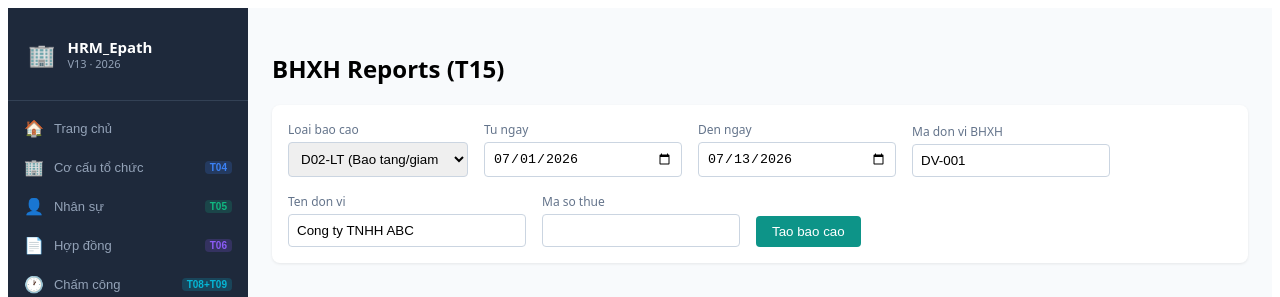
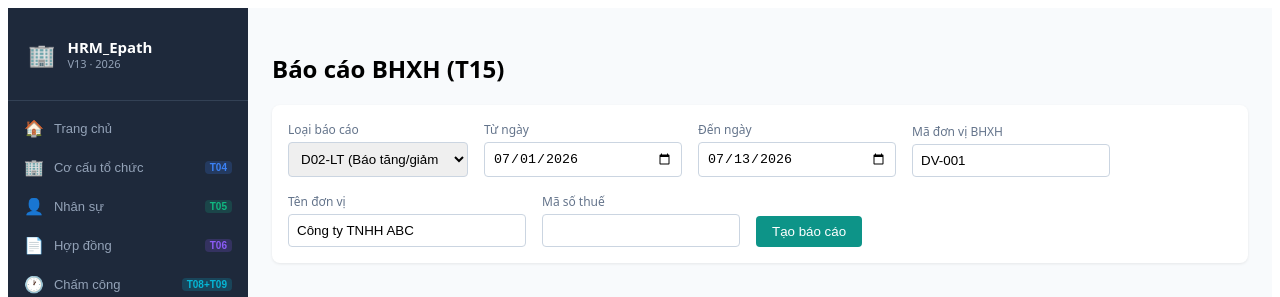
Before and after one commit to Min-Trees/HRM_Epath, a React (Vite) app in the folder hrm-system/frontend/: page /#/bhxh/reports in a window 1280 px wide. Shown: the top 297 px of the page. Built offline with nearby package versions, Linux system fonts and the light colour scheme.

Commit message:
fix: Vietnamese diacritics in BhxhReportPage (T15)
Co-authored-by: Cursor <cursoragent@cursor.com>

```diff
--- a/hrm-system/frontend/src/bhxh/BhxhReportPage.tsx
+++ b/hrm-system/frontend/src/bhxh/BhxhReportPage.tsx
@@ -10,7 +10,7 @@ export default function BhxhReportPage() {
   });
   const [denNgay, setDenNgay] = useState(() => new Date().toISOString().slice(0, 10));
   const [maDonVi, setMaDonVi] = useState("DV-001");
-  const [tenDonVi, setTenDonVi] = useState("Cong ty TNHH ABC");
+  const [tenDonVi, setTenDonVi] = useState("Công ty TNHH ABC");
   const [maSoThue, setMaSoThue] = useState("");
   const [report, setReport] = useState<any>(null);
   const [xmlContent, setXmlContent] = useState<string>("");
@@ -51,41 +51,41 @@ export default function BhxhReportPage() {
 
   return (
     <div style={{ padding: 24, fontFamily: "system-ui, sans-serif" }}>
-      <h2>BHXH Reports (T15)</h2>
+      <h2>Báo cáo BHXH (T15)</h2>
 
       <section style={{ background: "#fff", padding: 16, borderRadius: 8, marginBottom: 16, boxShadow: "0 1px 3px rgba(0,0,0,0.08)" }}>
         <div style={{ display: "flex", gap: 16, flexWrap: "wrap", alignItems: "flex-end" }}>
           <div>
-            <label style={lblStyle}>Loai bao cao</label>
+            <label style={lblStyle}>Loại báo cáo</label>
             <select value={reportType} onChange={(e) => setReportType(e.target.value as any)} style={inpStyle}>
-              <option value="D02-LT">D02-LT (Bao tang/giam LD)</option>
-              <option value="D03-LT">D03-LT (Bao cap so BHXH)</option>
+              <option value="D02-LT">D02-LT (Báo tăng/giảm LĐ)</option>
+              <option value="D03-LT">D03-LT (Báo cấp sổ BHXH)</option>
             </select>
           </div>
           <div>
-            <label style={lblStyle}>Tu ngay</label>
+            <label style={lblStyle}>Từ ngày</label>
             <input type="date" value={tuNgay} onChange={(e) => setTuNgay(e.target.value)} style={inpStyle} />
           </div>
           <div>
-            <label style={lblStyle}>Den ngay</label>
+            <label style={lblStyle}>Đến ngày</label>
             <input type="date" value={denNgay} onChange={(e) => setDenNgay(e.target.value)} style={inpStyle} />
           </div>
           <div>
-            <label style={lblStyle}>Ma don vi BHXH</label>
+            <label style={lblStyle}>Mã đơn vị BHXH</label>
             <input value={maDonVi} onChange={(e) => setMaDonVi(e.target.value)} style={inpStyle} />
           </div>
           <div>
-            <label style={lblStyle}>Ten don vi</label>
+            <label style={lblStyle}>Tên đơn vị</label>
             <input value={tenDonVi} onChange={(e) => setTenDonVi(e.target.value)} style={{ ...inpStyle, width: 220 }} />
           </div>
           {reportType === "D02-LT" && (
             <div>
-              <label style={lblStyle}>Ma so thue</label>
+              <label style={lblStyle}>Mã số thuế</label>
               <input value={maSoThue} onChange={(e) => setMaSoThue(e.target.value)} style={inpStyle} />
             </div>
           )}
           <button onClick={generate} disabled={loading} style={{ ...btnStyle, background: "#0d9488" }}>
-            {loading ? "Dang tao..." : "Tao bao cao"}
+            {loading ? "Đang tạo..." : "Tạo báo cáo"}
           </button>
         </div>
       </section>
@@ -93,9 +93,9 @@ export default function BhxhReportPage() {
       {report && (
         <section style={{ background: "#fff", padding: 16, borderRadius: 8, marginBottom: 16 }}>
           <div style={{ display: "flex", justifyContent: "space-between", alignItems: "center", marginBottom: 12 }}>
-            <h3 style={{ margin: 0 }}>{reportType} - Tong so dong: {report.tongSoDong || 0}</h3>
+            <h3 style={{ margin: 0 }}>{reportType} - Tổng số dòng: {report.tongSoDong || 0}</h3>
             <button onClick={downloadXml} disabled={!xmlContent} style={{ ...btnStyle, background: "#3b82f6" }}>
-              Tai file XML
+              Tải file XML
             </button>
           </div>
           <table style={{ width: "100%", borderCollapse: "collapse" }}>
```
